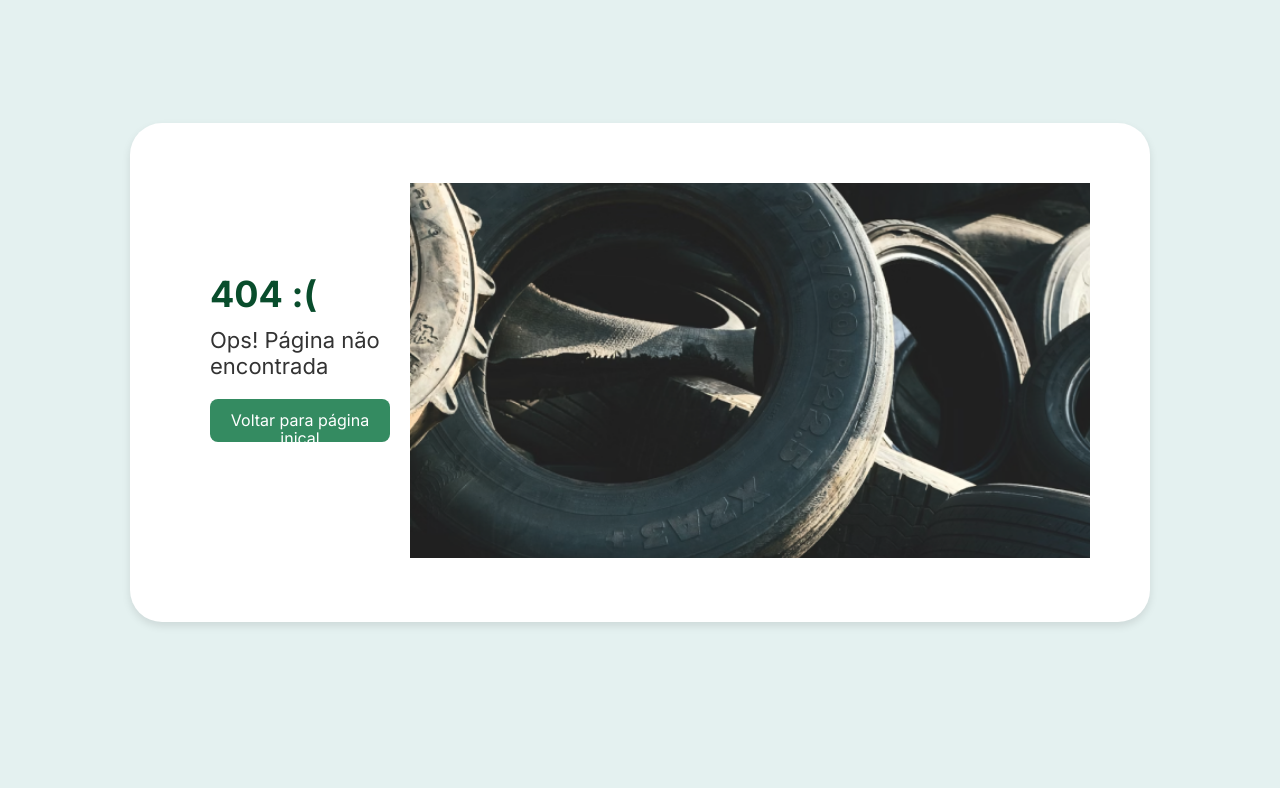
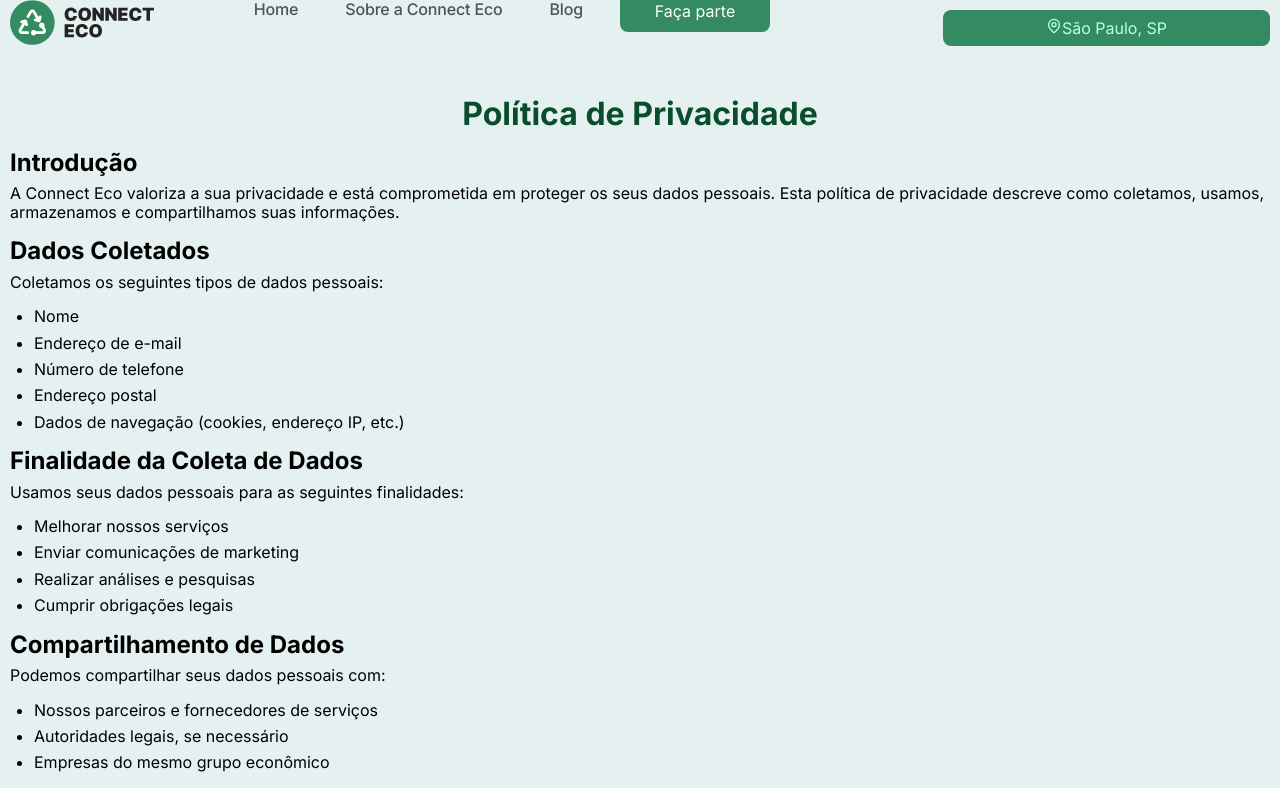
Before and after one commit to Connect-Eco/connecteco, a Next.js app: page /privacy-policy in a window 1280 px wide. Before the commit this address had no page. Shown: the top 788 px of the page. Built offline with nearby package versions, Linux system fonts and the light colour scheme.

Commit message:
implementacao da rota do /privacy-policy

```diff
--- /dev/null
+++ b/src/app/privacy-policy/page.jsx
@@ -0,0 +1,7 @@
+import PrivacyPolicy from "@/components/privacyPolicy/PrivacyPolicy";
+
+export default function PrivacyPolicyPage(){
+    return (
+        <PrivacyPolicy/>
+    )
+}
```
